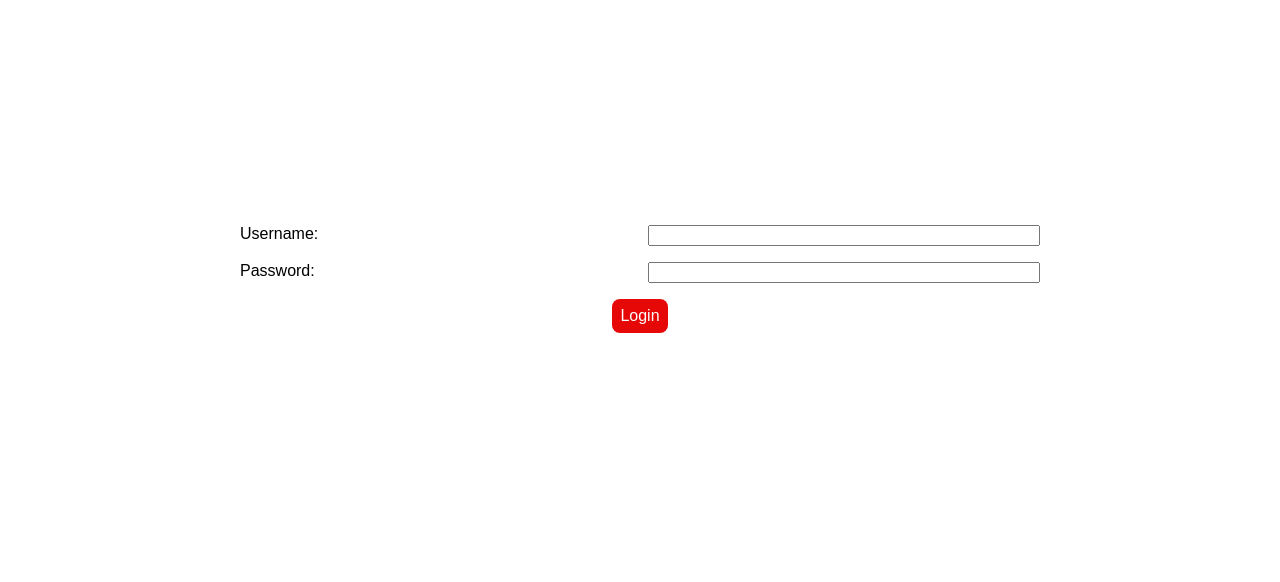
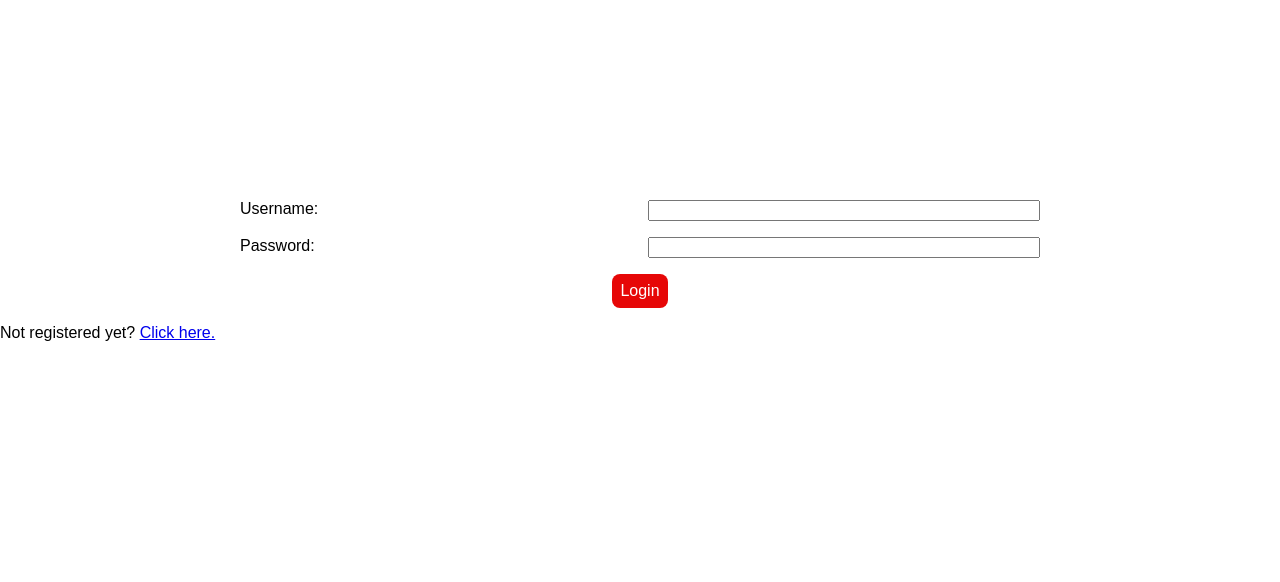
Before and after one commit to TwoStarLightMints/brew_it_again, a Django app: page /login/ in a window 1280 px wide. Shown: the part 131-713 px from the top of the page. Run offline with Django 5.2, Linux system fonts and the light colour scheme.

Commit message:
Add a button to go to the register page if the anonymous user has not registered before

```diff
--- a/bia_proj/user_auth/templates/login.html
+++ b/bia_proj/user_auth/templates/login.html
@@ -25,4 +25,6 @@
 
     <button type="submit" class="rounded-button">Login</button>
 </form>
+
+<p class="centered-text">Not registered yet? <a href="{% url 'register' %}">Click here.</a></p>
 {% endblock %}
```
